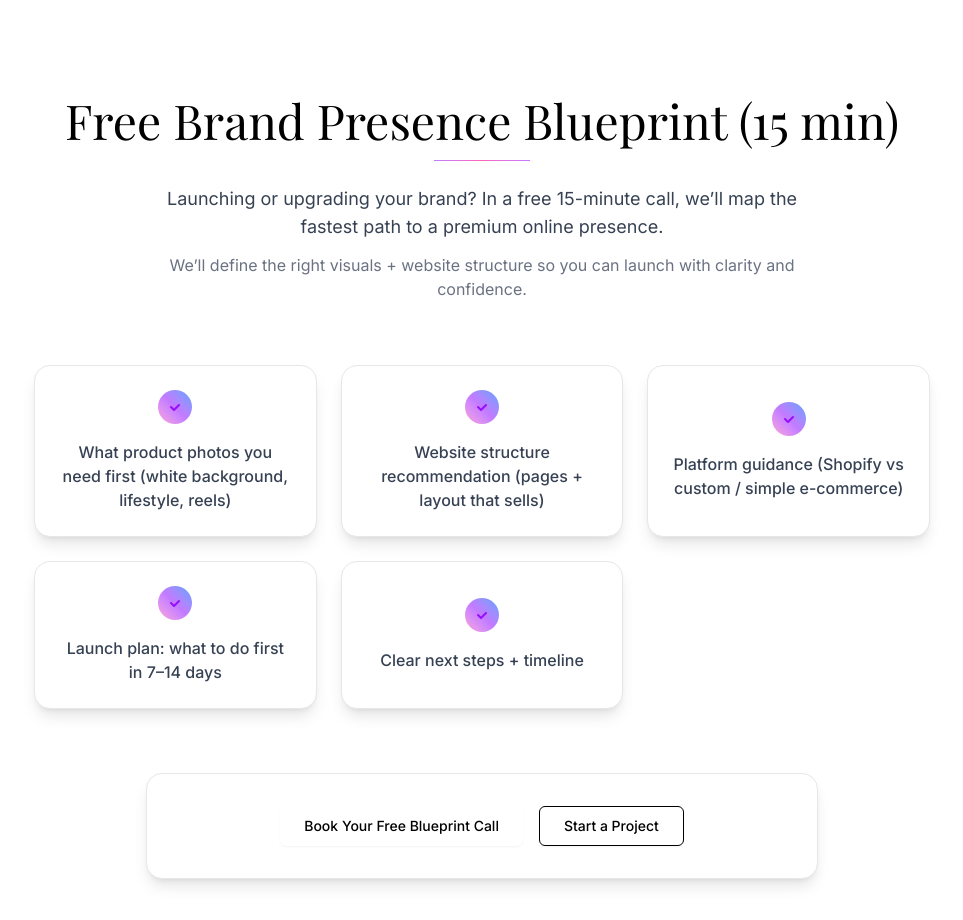
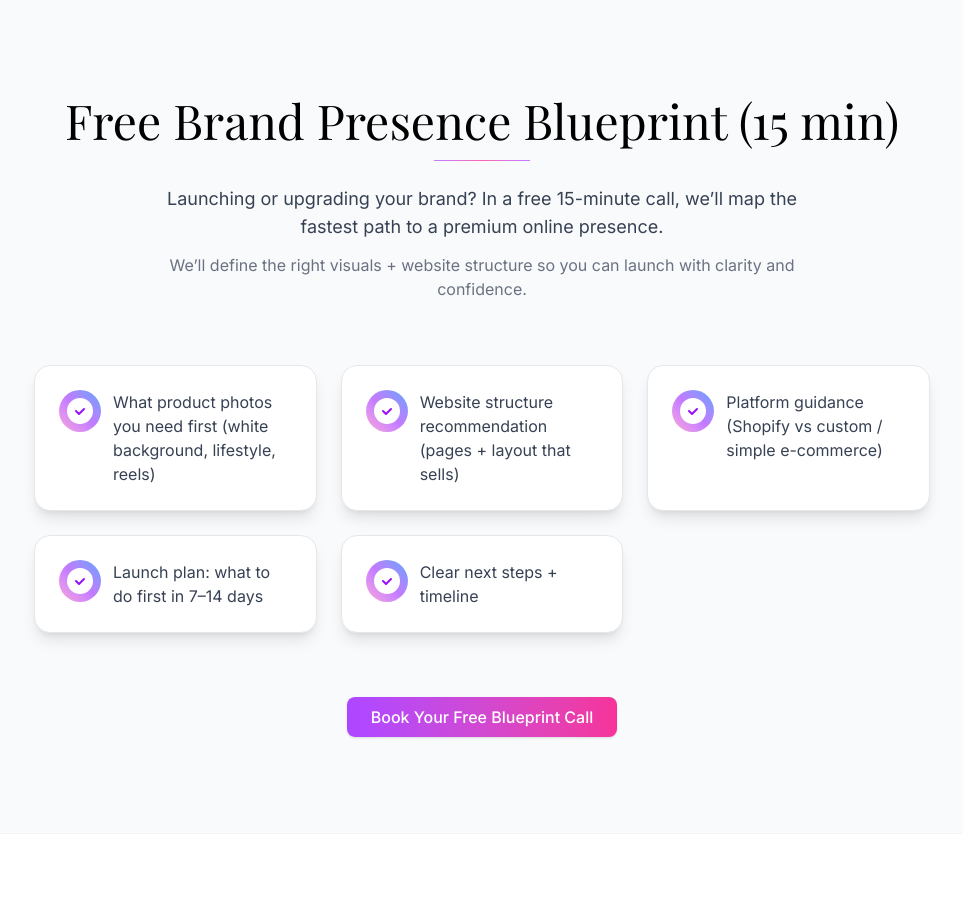
Before and after one commit to ioanap98/epitome-creatives, a Next.js app: page /brand-blueprint in a window 1280 px wide. Shown: the top 920 px of the page, without its empty margins (158-1121 px from the left). After the commit the page ends 834 px from the top, so only its background shows below. Built offline with nearby package versions, Linux system fonts and the light colour scheme.

Commit message:
web-update 8

```diff
--- a/app/page.tsx
+++ b/app/page.tsx
@@ -3,7 +3,9 @@
 import { useEffect } from 'react';
 import HomepageHero from '@/components/homepage-hero';
 import HomepageServices from '@/components/homepage-services';
+import WhoWeWorkWithSection from '@/components/who-we-work-with-section';
 import PositioningSection from '@/components/positioning-section';
+import BrandBlueprintSection from '@/components/brand-blueprint-section';
 import AboutSection from '@/components/about-section';
 import ContactSection from '@/components/contact-section';
 import Footer from '@/components/footer';
@@ -46,118 +48,8 @@ export default function HomePage() {
       <Header />
       <HomepageHero />
       <HomepageServices />
-
-      {/* Who We Work With Section - styled to match other sections */}
-      <section
-        className="py-24 bg-gray-50 border-b border-gray-100"
-        aria-labelledby="who-we-work-with-title"
-      >
-        <div className="container mx-auto px-6">
-          <div className="max-w-3xl mx-auto text-center mb-10">
-            <h2
-              id="who-we-work-with-title"
-              className="text-4xl md:text-5xl font-light mb-4 text-black"
-              style={{ fontFamily: 'var(--font-playfair), serif' }}
-            >
-              Who We Work With
-            </h2>
-            <div className="w-24 h-px bg-gradient-to-r from-purple-400 via-pink-400 to-purple-400 mx-auto mb-6" />
-            <p className="text-gray-600 max-w-2xl mx-auto mb-8">
-              We specialise in helping small product-based brands and creatives elevate their online presence and convert more.
-            </p>
-          </div>
-          <div className="grid gap-6 grid-cols-1 sm:grid-cols-2 md:grid-cols-3 max-w-4xl mx-auto mb-12">
-            {[
-              'Supplement brands',
-              'Skincare & beauty brands',
-              'Small Shopify stores',
-              'Product-based startups',
-              'Handmade product sellers',
-              'Creatives (photographers, designers, consultants)'
-            ].map((item, idx) => (
-              <div
-                key={item}
-                className="flex items-start gap-3 p-6 bg-white rounded-2xl border border-gray-200 shadow-lg"
-                style={{ minHeight: 80 }}
-              >
-                <div className="rounded-full p-2 bg-gradient-to-tr from-pink-300 via-purple-400 to-blue-400 flex-shrink-0">
-                  <div className="rounded-full bg-white p-1">
-                    <svg width="18" height="18" viewBox="0 0 18 18" fill="none" xmlns="http://www.w3.org/2000/svg" className="text-purple-600"><path d="M5 9l3 3 5-5" stroke="currentColor" strokeWidth="2" strokeLinecap="round" strokeLinejoin="round"/></svg>
-                  </div>
-                </div>
-                <div className="text-base text-gray-700">{item}</div>
-              </div>
-            ))}
-          </div>
-          <div className="text-center bg-white rounded-2xl p-8 border border-gray-200 shadow-lg max-w-2xl mx-auto">
-            <p className="text-lg md:text-2xl font-light text-purple-600 mb-1" style={{ fontFamily: 'var(--font-playfair), serif' }}>
-              If you sell a product or present your work online, we help you look premium and build trust.
-            </p>
-          </div>
-        </div>
-      </section>
-
-      {/* Free Brand Presence Blueprint Section */}
-      <section
-        className="py-24 bg-gray-50 border-b border-gray-100"
-        aria-labelledby="blueprint-title"
-      >
-        <div className="container mx-auto px-6">
-          <div className="max-w-4xl mx-auto">
-            <div className="text-center mb-16">
-              <h2
-                id="blueprint-title"
-                className="text-4xl md:text-5xl font-light mb-4 text-black"
-                style={{ fontFamily: 'var(--font-playfair), serif' }}
-              >
-                Free Brand Presence Blueprint (15 min)
-              </h2>
-              <div className="w-24 h-px bg-gradient-to-r from-purple-400 via-pink-400 to-purple-400 mx-auto mb-6" />
-              <p className="text-gray-700 max-w-2xl mx-auto mb-3 text-lg">
-                Launching or upgrading your brand? In a free 15-minute call, we’ll map the fastest path to a premium online presence.
-              </p>
-              <p className="text-gray-500 max-w-2xl mx-auto mb-8 text-base">
-                We’ll define the right visuals + website structure so you can launch with clarity and confidence.
-              </p>
-            </div>
-            <div className="grid md:grid-cols-3 gap-6 mb-16">
-              {[
-                'What product photos you need first (white background, lifestyle, reels)',
-                'Website structure recommendation (pages + layout that sells)',
-                'Platform guidance (Shopify vs custom / simple e-commerce)',
-                'Launch plan: what to do first in 7–14 days',
-                'Clear next steps + timeline',
-              ].map((item, idx) => (
-                <div
-                  key={item}
-                  className="relative p-6 bg-white rounded-2xl border border-gray-200 shadow-lg hover:shadow-xl transition-all group flex flex-col items-center justify-center text-center"
-                >
-                  <span className="rounded-full p-2 bg-gradient-to-tr from-pink-300 via-purple-400 to-blue-400 mb-4">
-                    <svg width="18" height="18" viewBox="0 0 18 18" fill="none" xmlns="http://www.w3.org/2000/svg" className="text-purple-600"><path d="M5 9l3 3 5-5" stroke="currentColor" strokeWidth="2" strokeLinecap="round" strokeLinejoin="round"/></svg>
-                  </span>
-                  <span className="text-base text-gray-700 font-medium">{item}</span>
-                </div>
-              ))}
-            </div>
-            <div className="text-center bg-white rounded-2xl p-8 border border-gray-200 shadow-lg max-w-2xl mx-auto">
-              <div className="flex flex-col sm:flex-row gap-4 justify-center">
-                <a href="https://calendly.com/hello-epitomecreatives/30min" target="_blank" rel="noopener noreferrer" tabIndex={0}>
-                  <button className="inline-flex items-center justify-center gap-2 whitespace-nowrap rounded-md text-sm font-medium transition-all bg-primary text-primary-foreground shadow-xs hover:bg-primary/90 h-10 px-6" style={{ fontFamily: 'var(--font-geist-sans)' }}>
-                    Book Your Free Blueprint Call
-                  </button>
-                </a>
-                <a href="#contact" tabIndex={0}>
-                  <button className="inline-flex items-center justify-center gap-2 whitespace-nowrap rounded-md text-sm font-medium transition-all border bg-background shadow-xs hover:bg-accent hover:text-accent-foreground h-10 px-6" style={{ fontFamily: 'var(--font-geist-sans)' }}>
-                    Start a Project
-                  </button>
-                </a>
-              </div>
-            </div>
-          </div>
-        </div>
-      </section>
-
-
+      <WhoWeWorkWithSection />
+      <BrandBlueprintSection />
       <PositioningSection />
       <AboutSection />
       <ContactSection />
--- a/components/about-section.tsx
+++ b/components/about-section.tsx
@@ -118,7 +118,7 @@ const textVariants = {
 
 export default function AboutSection() {
   return (
-    <section id="about" className="py-24 bg-gray-50">
+    <section id="about" className="py-24 bg-gray-50 border-b border-gray-100">
       <div className="container mx-auto px-6">
         {/* Centered Title */}
         <motion.div
@@ -211,8 +211,8 @@ export default function AboutSection() {
             </motion.div>
           </div>
 
-          <motion.p className="mt-8 text-center text-lg text-gray-700" initial={{ opacity: 0, y: 20 }} whileInView={{ opacity: 1, y: 0 }} viewport={{ once: true }} transition={{ duration: 0.6, delay: 0.24 }}>
-            If you’re building something meaningful, we help you present it the right way.
+          <motion.p className="mt-8 text-center text-lg text-gray-700 font-semibold" initial={{ opacity: 0, y: 20 }} whileInView={{ opacity: 1, y: 0 }} viewport={{ once: true }} transition={{ duration: 0.6, delay: 0.24 }}>
+            Ready to stand out? We help ambitious brands and creators look premium, earn trust, and turn visitors into loyal fans.
           </motion.p>
 
           <motion.div className="text-center mt-10" initial={{ opacity: 0, y: 12 }} whileInView={{ opacity: 1, y: 0 }} viewport={{ once: true }} transition={{ duration: 0.6 }}>
--- a/components/brand-blueprint-section.tsx
+++ b/components/brand-blueprint-section.tsx
@@ -3,7 +3,7 @@ import React from "react";
 export default function BrandBlueprintSection() {
   return (
     <section
-        className="py-24 bg-white border-b border-gray-100"
+      className="py-24 bg-gray-50 border-b border-gray-100"
       aria-labelledby="blueprint-title"
     >
       <div className="container mx-auto px-6">
@@ -34,28 +34,24 @@ export default function BrandBlueprintSection() {
             ].map((item, idx) => (
               <div
                 key={item}
-                className="relative p-6 bg-white rounded-2xl border border-gray-200 shadow-lg hover:shadow-xl transition-all group flex flex-col items-center justify-center text-center"
+                className="flex items-start gap-3 p-6 bg-white rounded-2xl border border-gray-200 shadow-lg"
+                style={{ minHeight: 80 }}
               >
-                <span className="rounded-full p-2 bg-gradient-to-tr from-pink-300 via-purple-400 to-blue-400 mb-4">
-                  <svg width="18" height="18" viewBox="0 0 18 18" fill="none" xmlns="http://www.w3.org/2000/svg" className="text-purple-600"><path d="M5 9l3 3 5-5" stroke="currentColor" strokeWidth="2" strokeLinecap="round" strokeLinejoin="round"/></svg>
-                </span>
-                <span className="text-base text-gray-700 font-medium">{item}</span>
+                <div className="rounded-full p-2 bg-gradient-to-tr from-pink-300 via-purple-400 to-blue-400 flex-shrink-0">
+                  <div className="rounded-full bg-white p-1">
+                    <svg width="18" height="18" viewBox="0 0 18 18" fill="none" xmlns="http://www.w3.org/2000/svg" className="text-purple-600"><path d="M5 9l3 3 5-5" stroke="currentColor" strokeWidth="2" strokeLinecap="round" strokeLinejoin="round"/></svg>
+                  </div>
+                </div>
+                <div className="text-base text-gray-700">{item}</div>
               </div>
             ))}
           </div>
-          <div className="text-center bg-white rounded-2xl p-8 border border-gray-200 shadow-lg max-w-2xl mx-auto">
-            <div className="flex flex-col sm:flex-row gap-4 justify-center">
-              <a href="https://calendly.com/hello-epitomecreatives/30min" target="_blank" rel="noopener noreferrer" tabIndex={0}>
-                <button className="inline-flex items-center justify-center gap-2 whitespace-nowrap rounded-md text-sm font-medium transition-all bg-primary text-primary-foreground shadow-xs hover:bg-primary/90 h-10 px-6" style={{ fontFamily: 'var(--font-geist-sans)' }}>
-                  Book Your Free Blueprint Call
-                </button>
-              </a>
-              <a href="#contact" tabIndex={0}>
-                <button className="inline-flex items-center justify-center gap-2 whitespace-nowrap rounded-md text-sm font-medium transition-all border bg-background shadow-xs hover:bg-accent hover:text-accent-foreground h-10 px-6" style={{ fontFamily: 'var(--font-geist-sans)' }}>
-                  Start a Project
-                </button>
-              </a>
-            </div>
+          <div className="flex flex-col sm:flex-row gap-4 justify-center mt-4">
+            <a href="https://calendly.com/hello-epitomecreatives/30min" target="_blank" rel="noopener noreferrer" tabIndex={0}>
+              <button className="bg-gradient-to-r from-purple-500 via-pink-500 to-purple-500 bg-[length:200%_100%] hover:bg-right-bottom text-white px-6 py-2 rounded-lg font-medium shadow-sm hover:shadow-md transition-all duration-500" style={{ fontFamily: 'var(--font-geist-sans)' }}>
+                Book Your Free Blueprint Call
+              </button>
+            </a>
           </div>
         </div>
       </div>
--- a/components/contact-section.tsx
+++ b/components/contact-section.tsx
@@ -85,7 +85,7 @@ export default function ContactSection() {
   ]
 
   return (
-    <section id="contact" className="py-24 bg-white">
+    <section id="contact" className="py-24 bg-gradient-to-br from-purple-50 via-blue-50 to-pink-100">
       <div className="container mx-auto px-6">
         <motion.div
           className="text-center mb-16"
--- a/components/homepage-services.tsx
+++ b/components/homepage-services.tsx
@@ -47,7 +47,7 @@ const itemVariants = {
 
 export default function ServicesSection() {
   return (
-    <section id="services" className="py-24 bg-white">
+    <section id="services" className="py-24 bg-gray-50 border-b border-gray-100">
       <div className="container mx-auto px-6">
         <motion.div
           className="text-center mb-16"
--- a/components/positioning-section.tsx
+++ b/components/positioning-section.tsx
@@ -26,7 +26,7 @@ const problems = [
 
 export default function PositioningSection() {
   return (
-    <section className="py-24 bg-white">
+    <section className="py-24 bg-white border-b border-gray-100">
       <div className="container mx-auto px-6">
         <motion.div
           className="max-w-4xl mx-auto"
--- /dev/null
+++ b/components/who-we-work-with-section.tsx
@@ -0,0 +1,54 @@
+import React from "react";
+
+export default function WhoWeWorkWithSection() {
+  return (
+    <section
+      className="py-24 bg-white border-b border-gray-100"
+      aria-labelledby="who-we-work-with-title"
+    >
+      <div className="container mx-auto px-6">
+        <div className="max-w-3xl mx-auto text-center mb-10">
+          <h2
+            id="who-we-work-with-title"
+            className="text-4xl md:text-5xl font-light mb-4 text-black"
+            style={{ fontFamily: 'var(--font-playfair), serif' }}
+          >
+            Who We Work With
+          </h2>
+          <div className="w-24 h-px bg-gradient-to-r from-purple-400 via-pink-400 to-purple-400 mx-auto mb-6" />
+          <p className="text-gray-600 max-w-2xl mx-auto mb-8">
+            We specialise in helping small product-based brands and creatives elevate their online presence and convert more.
+          </p>
+        </div>
+        <div className="grid gap-6 grid-cols-1 sm:grid-cols-2 md:grid-cols-3 max-w-4xl mx-auto mb-12">
+          {[
+            'Supplement brands',
+            'Skincare & beauty brands',
+            'Small Shopify stores',
+            'Product-based startups',
+            'Handmade product sellers',
+            'Creatives (photographers, designers, consultants)'
+          ].map((item, idx) => (
+            <div
+              key={item}
+              className="flex items-start gap-3 p-6 bg-white rounded-2xl border border-gray-200 shadow-lg"
+              style={{ minHeight: 80 }}
+            >
+              <div className="rounded-full p-2 bg-gradient-to-tr from-pink-300 via-purple-400 to-blue-400 flex-shrink-0">
+                <div className="rounded-full bg-white p-1">
+                  <svg width="18" height="18" viewBox="0 0 18 18" fill="none" xmlns="http://www.w3.org/2000/svg" className="text-purple-600"><path d="M5 9l3 3 5-5" stroke="currentColor" strokeWidth="2" strokeLinecap="round" strokeLinejoin="round"/></svg>
+                </div>
+              </div>
+              <div className="text-base text-gray-700">{item}</div>
+            </div>
+          ))}
+        </div>
+        <div className="text-center bg-white rounded-2xl p-8 border border-gray-200 shadow-lg max-w-2xl mx-auto">
+          <p className="text-lg md:text-2xl font-light text-purple-600 mb-1" style={{ fontFamily: 'var(--font-playfair), serif' }}>
+            If you sell a product or present your work online, we help you look premium and build trust.
+          </p>
+        </div>
+      </div>
+    </section>
+  );
+}
```
